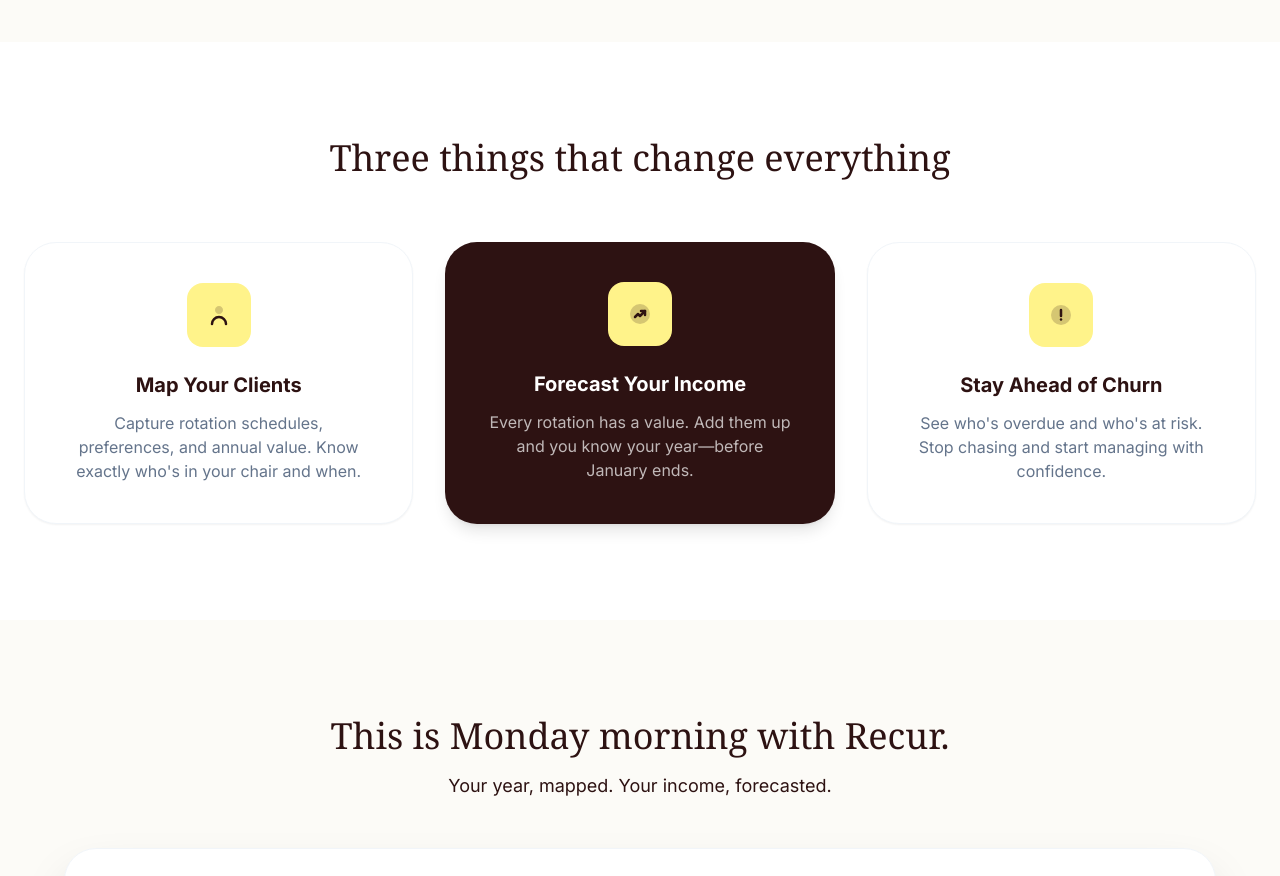
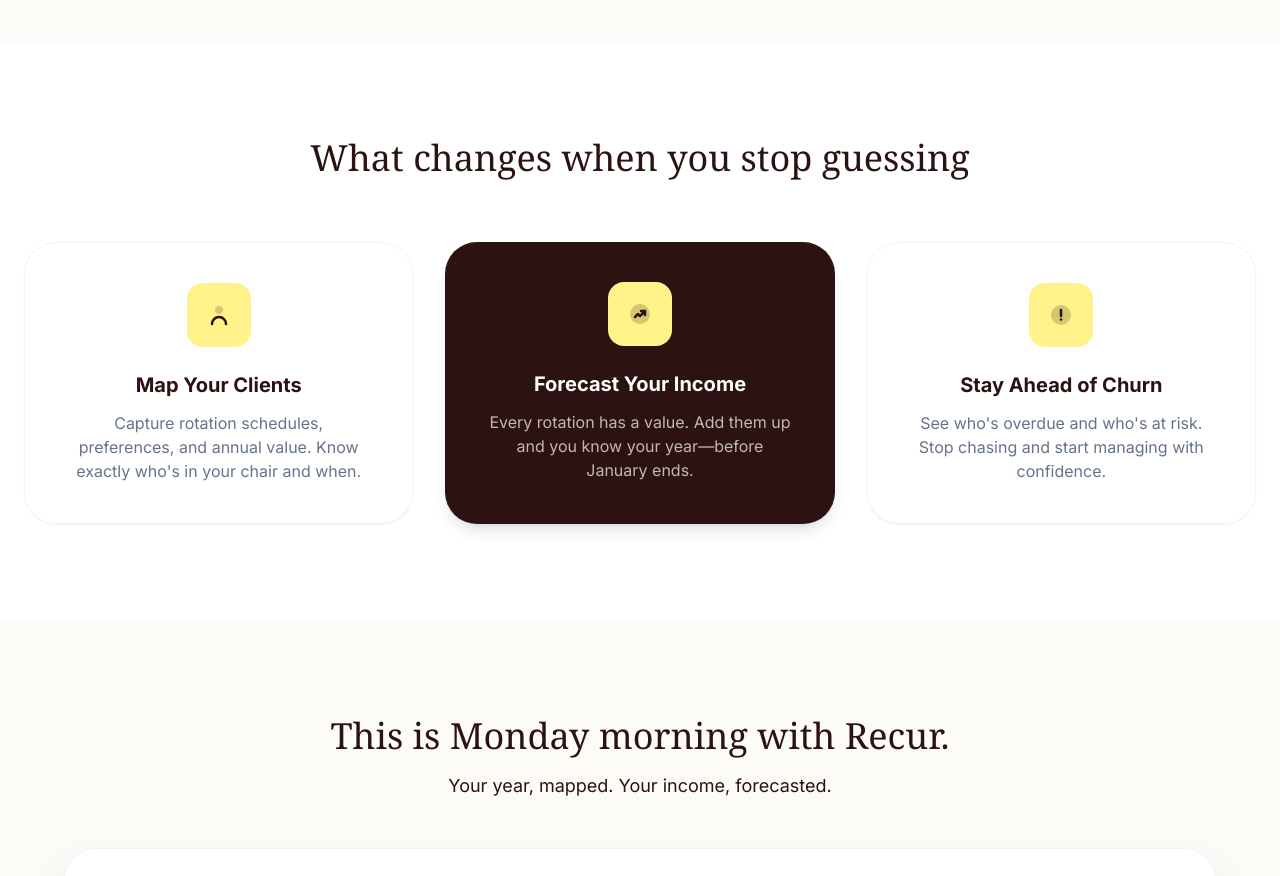
Before and after one commit to buildmoreandmore-cpu/Recur, a React (Vite) app: page / in a window 1280 px wide. Shown: the part 960-1836 px from the top of the page. Built offline with nearby package versions, Linux system fonts and the light colour scheme.

Commit message:
Update section heading to warmer, more memorable copy
Change "Three things that change everything" to
"What changes when you stop guessing"

```diff
--- a/App.tsx
+++ b/App.tsx
@@ -901,7 +901,7 @@ const App: React.FC = () => {
         <section className="py-12 sm:py-24 px-4 sm:px-6 bg-white" id="how-it-works">
           <div className="max-w-7xl mx-auto">
             <h2 className="scroll-reveal text-2xl sm:text-3xl lg:text-4xl font-serif text-center text-maroon mb-8 sm:mb-16">
-              Three things that change everything
+              What changes when you stop guessing
             </h2>
             <div className="grid grid-cols-1 md:grid-cols-3 gap-4 sm:gap-8">
               <div className="scroll-reveal delay-1 card-hover bg-white p-6 sm:p-10 rounded-2xl sm:rounded-[32px] border border-slate-100 shadow-sm flex flex-col items-center text-center">
```
